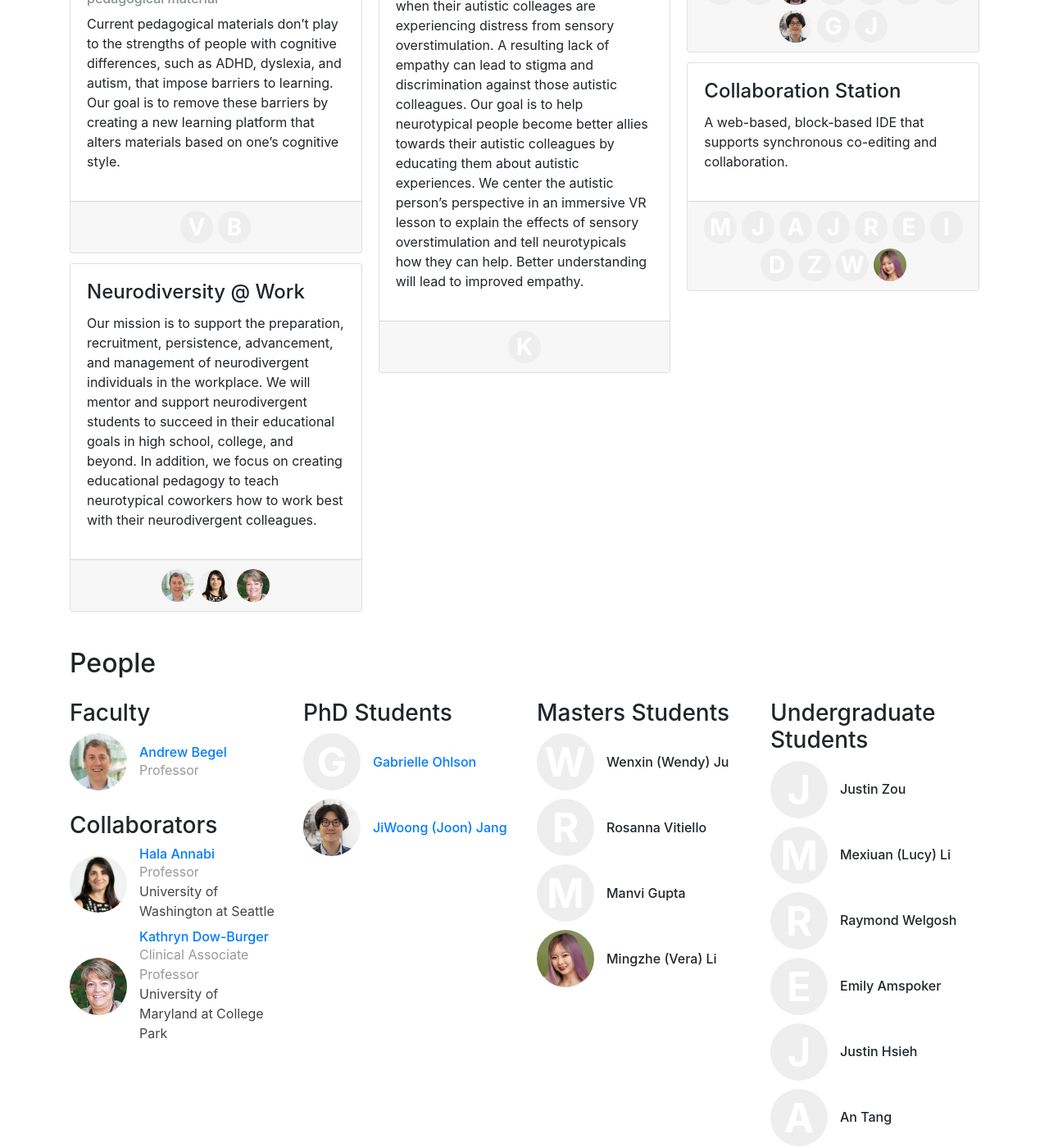
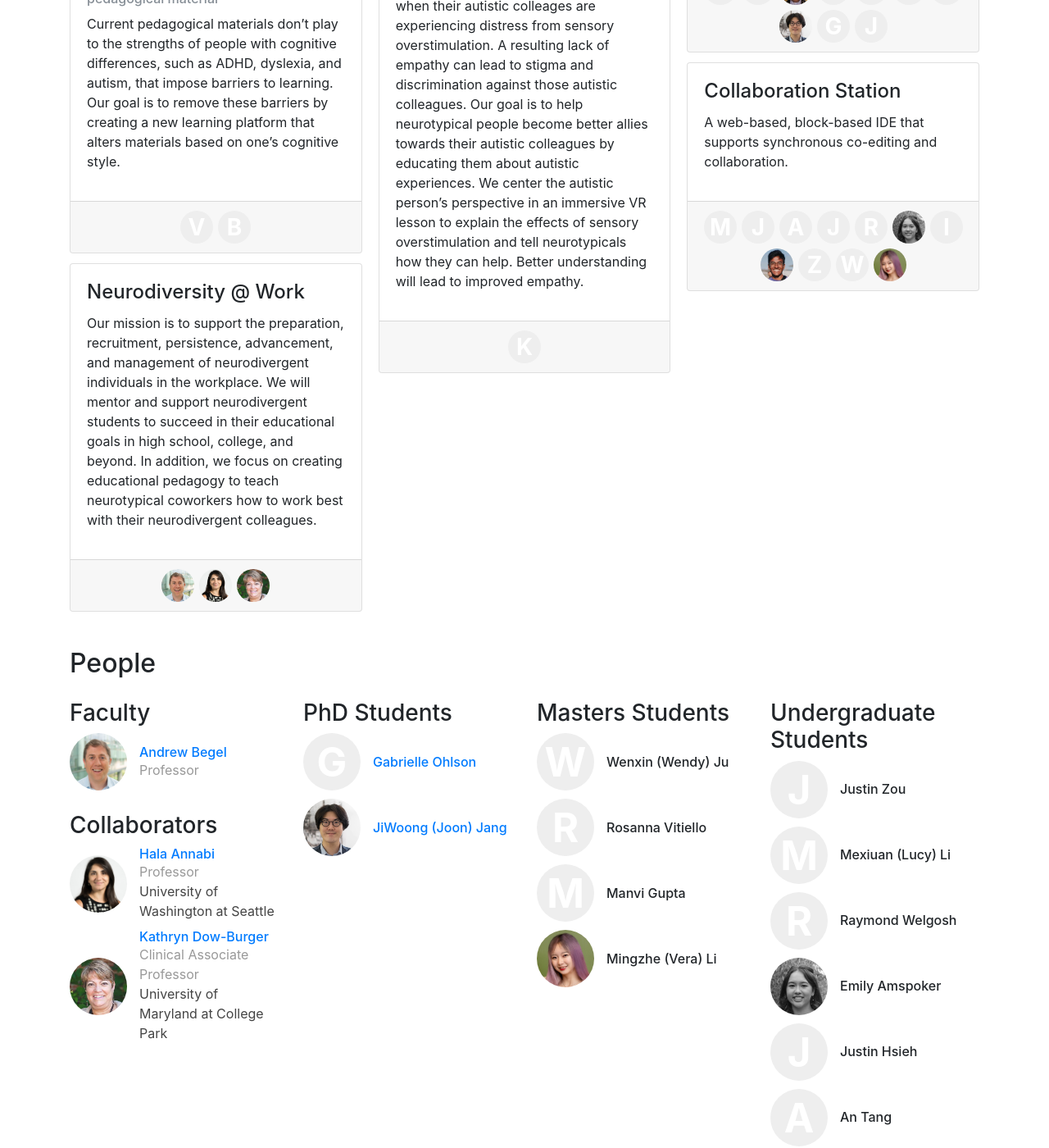
Before and after one commit to cmu-variability/cmu-variability.github.io, a Jekyll site: the page built from index.html, in a window 1280 px wide and 1400 px high, scrolled down 1508 px. Shown: the whole window at 82% size. Built offline with Jekyll 4.4.1, drawn with Linux system fonts in a browser that asks for light colours.

Commit message:
Added Dhruva and Emily's photos.

```diff
--- a/_data/people.yml
+++ b/_data/people.yml
@@ -65,6 +65,7 @@ ugrad-raymond-welgosh:
 ugrad-emily-amspoker:
     display_name: "Emily Amspoker"
     role: ugrad
+    image: /img/people/emily-amspoker.jpg
 
 ugrad-justin-hsieh:
     display_name: "Justin Hsieh"
@@ -85,6 +86,7 @@ ugrad-zhiheng-ye:
 ugrad-dhruva-reddy:
     display_name: "Dhruva Reddy"
     role: ugrad
+    image: /img/people/dhruva-reddy.jpg
 
 ugrad-mahith-edula:
     display_name: "Mahith Edula"
```
Also changed, not shown: img/people/dhruva-reddy.jpg (added), img/people/emily-amspoker.jpg (added).
